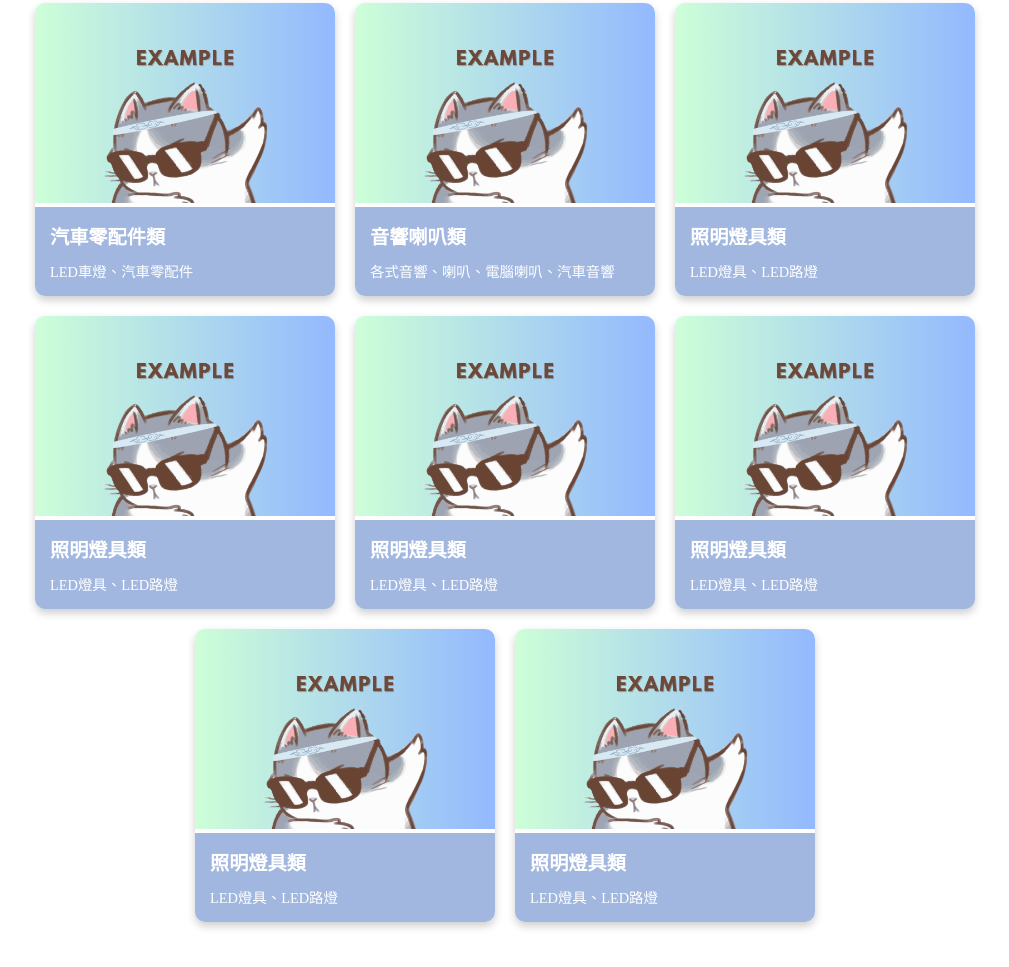
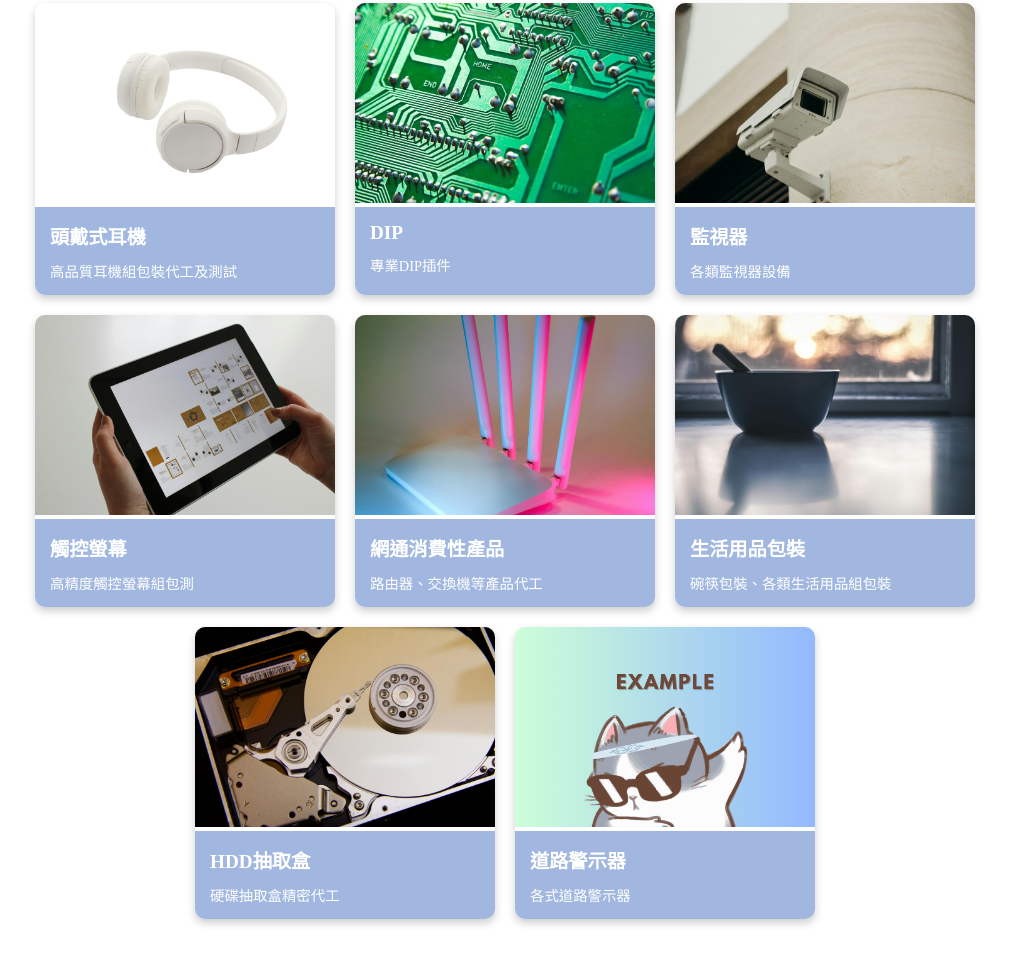
Before and after one commit to qian01qian/JR_Website, a plain HTML site: page index.html in a window 1280 px wide. Shown: the part 663-1630 px from the top of the page, without its empty margins (135-1144 px from the left). Drawn offline with nearby package versions, Linux system fonts and the light colour scheme; grey boxes are pictures that could not be loaded.

Commit message:
homepage Ver2

```diff
--- a/css/homepage.css
+++ b/css/homepage.css
@@ -51,6 +51,7 @@ html, body {
 
 /* 按鈕樣式 */
 .contact-button {
+    margin-top: 5px;
     display: inline-block;
     text-align: center;
     padding: 10px 30px;
@@ -123,6 +124,7 @@ html, body {
 
 .category-info {
     padding: 15px;
+    height: 88px;
     background-color: var(--main-bg-color);
     color: var(--white);
     text-align: left;
--- a/index.html
+++ b/index.html
@@ -31,70 +31,71 @@
             </div>
         </div>
         <div class="banner_overlay"></div>
-        <img src="res/S__108929057_0.jpg" alt="晢瑞實業有限公司" class="banner_homepage_image">
+        <img src="res/IMG_3484.jpeg" alt="晢瑞實業有限公司" class="banner_homepage_image">
 
         <section class="category-section">
             <h2 class="category-title">代工類別</h2>
             <p class="category-subtitle">各式日常用品、電子用品等<br>組裝測試包裝</p>
             <div class="category-container">
                 <div class="category-card">
-                    <img src="res/1.png" alt="汽車零配件類" class="category-image">
+                    <img src="res/Homepage/headphone.jpg" alt="頭戴式耳機" class="category-image">
                     <div class="category-info">
-                        <h3>汽車零配件類</h3>
-                        <p>LED車燈、汽車零配件</p>
+                        <h3>頭戴式耳機</h3>
+                        <p>高品質耳機組包裝代工及測試</p>
                     </div>
                 </div>
                 <div class="category-card">
-                    <img src="res/1.png" alt="音響喇叭類" class="category-image">
+                    <img src="res/Homepage/dip.jpg" alt="DIP" class="category-image">
                     <div class="category-info">
-                        <h3>音響喇叭類</h3>
-                        <p>各式音響、喇叭、電腦喇叭、汽車音響</p>
+                        <h3>DIP</h3>
+                        <p>專業DIP插件</p>
                     </div>
                 </div>
                 <div class="category-card">
-                    <img src="res/1.png" alt="照明燈具類" class="category-image">
+                    <img src="res/Homepage/cctv.jpg" alt="監視器" class="category-image">
                     <div class="category-info">
-                        <h3>照明燈具類</h3>
-                        <p>LED燈具、LED路燈</p>
+                        <h3>監視器</h3>
+                        <p>各類監視器設備</p>
                     </div>
                 </div>
                 <div class="category-card">
-                    <img src="res/1.png" alt="照明燈具類" class="category-image">
+                    <img src="res/Homepage/monitor.jpg" alt="觸控螢幕" class="category-image">
                     <div class="category-info">
-                        <h3>照明燈具類</h3>
-                        <p>LED燈具、LED路燈</p>
+                        <h3>觸控螢幕</h3>
+                        <p>高精度觸控螢幕組包測</p>
                     </div>
                 </div>
                 <div class="category-card">
-                    <img src="res/1.png" alt="照明燈具類" class="category-image">
+                    <img src="res/Homepage/wifi.jpg" alt="網通消費性產品" class="category-image">
                     <div class="category-info">
-                        <h3>照明燈具類</h3>
-                        <p>LED燈具、LED路燈</p>
+                        <h3>網通消費性產品</h3>
+                        <p>路由器、交換機等產品代工</p>
                     </div>
                 </div>
                 <div class="category-card">
-                    <img src="res/1.png" alt="照明燈具類" class="category-image">
+                    <img src="res/Homepage/bowl.jpg" alt="生活用品包裝" class="category-image">
                     <div class="category-info">
-                        <h3>照明燈具類</h3>
-                        <p>LED燈具、LED路燈</p>
+                        <h3>生活用品包裝</h3>
+                        <p>碗筷包裝、各類生活用品組包裝</p>
                     </div>
                 </div>
                 <div class="category-card">
-                    <img src="res/1.png" alt="照明燈具類" class="category-image">
+                    <img src="res/Homepage/hdd.jpg" alt="HDD抽取盒" class="category-image">
                     <div class="category-info">
-                        <h3>照明燈具類</h3>
-                        <p>LED燈具、LED路燈</p>
+                        <h3>HDD抽取盒</h3>
+                        <p>硬碟抽取盒精密代工</p>
                     </div>
                 </div>
                 <div class="category-card">
-                    <img src="res/1.png" alt="照明燈具類" class="category-image">
+                    <img src="res/1.png" alt="道路警示器" class="category-image">
                     <div class="category-info">
-                        <h3>照明燈具類</h3>
-                        <p>LED燈具、LED路燈</p>
+                        <h3>道路警示器</h3>
+                        <p>各式道路警示器</p>
                     </div>
                 </div>
             </div>
         </section>
+
 
         <iframe
             src="https://www.google.com/maps/embed?pb=!1m18!1m12!1m3!1d3618.699681017951!2d121.20433681109792!3d24.908223577805977!2m3!1f0!2f0!3f0!3m2!1i1024!2i768!4f13.1!3m3!1m2!1s0x3468230c50854f31%3A0x4c463b2d6771f1d2!2z5pmi55Ge5a-m5qWt5pyJ6ZmQ5YWs5Y-4!5e0!3m2!1szh-TW!2stw!4v1736919437948!5m2!1szh-TW!2stw"
```
Also changed, not shown: js/homepage.js (added), res/Homepage/bowl.jpg (added), res/Homepage/cctv.jpg (added), res/Homepage/dip.jpg (added), res/Homepage/hdd.jpg (added), res/Homepage/headphone.jpg (added), res/Homepage/monitor.jpg (added), res/Homepage/wifi.jpg (added), res/slider/S__108929049_0.jpg (added), 4 other files.
